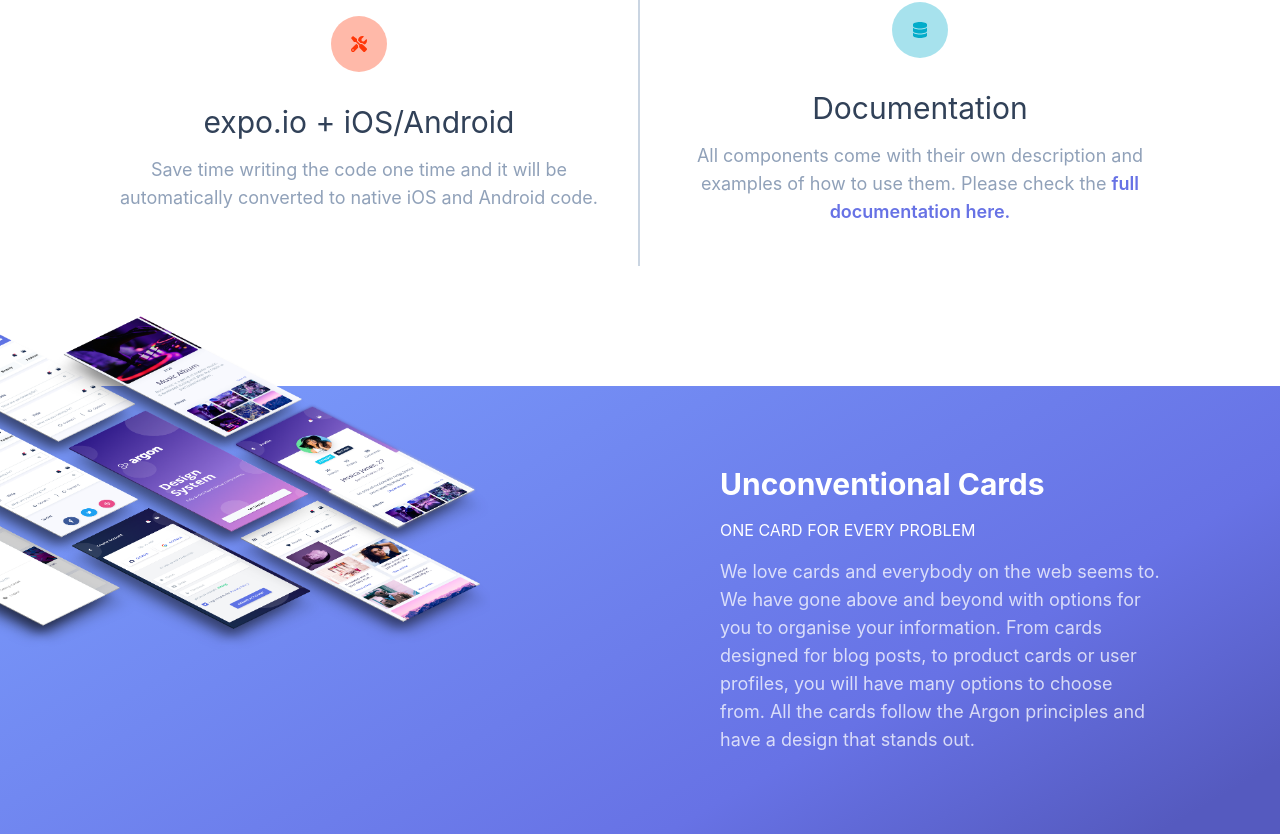
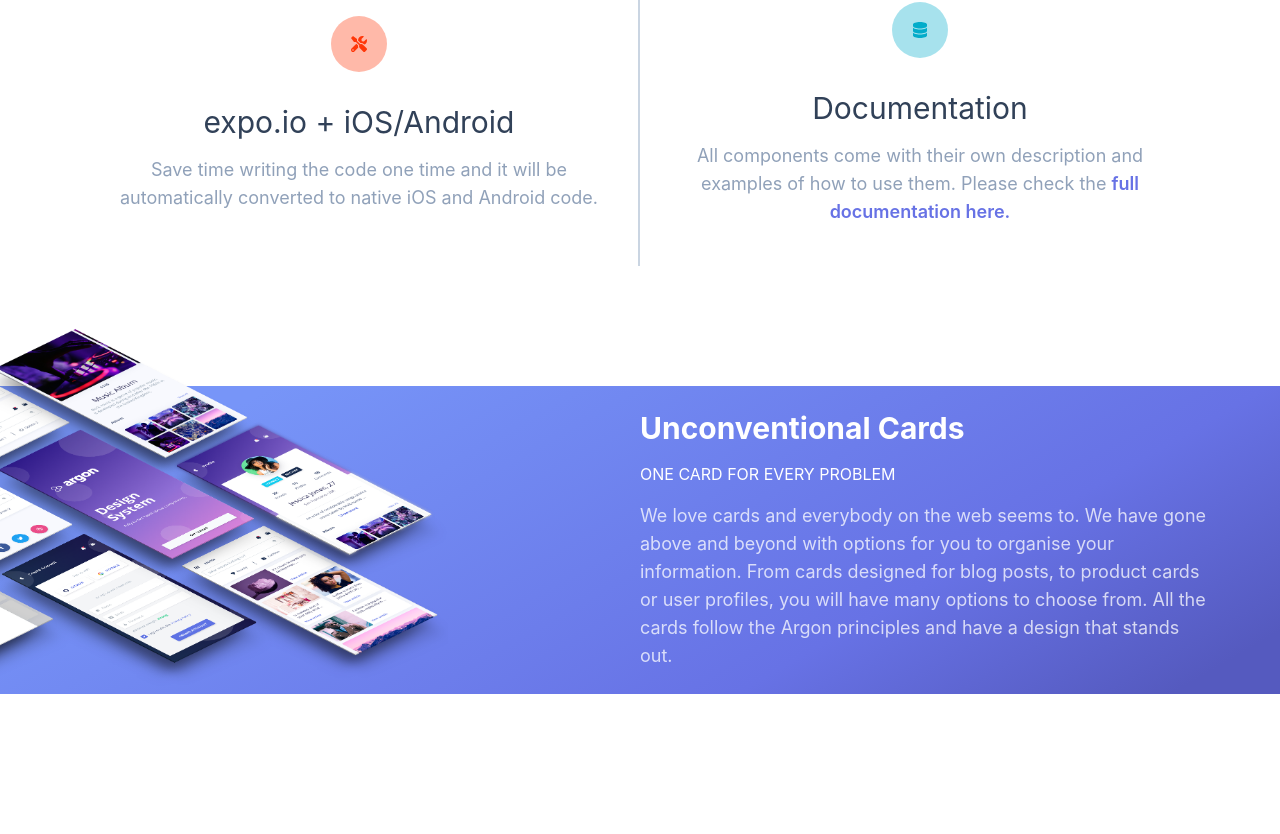
Before and after one commit to superunicorns/argon-landingpage, a React (Create React App) app: page / in a window 1280 px wide. Shown: the part 1494-2328 px from the top of the page. After the commit the page ends 2245 px from the top, so only its background shows below. Built offline with nearby package versions, Linux system fonts and the light colour scheme.

Commit message:
Fix overall x scroll from layout

```diff
--- a/src/components/Header.js
+++ b/src/components/Header.js
@@ -6,7 +6,7 @@ import "../App.css";
 
 const Header = ({ headerRef }) => {
   return (
-    <header ref={headerRef} className="relative w-screen h-screen -mt-[40px]">
+    <header ref={headerRef} className="relative w-full h-screen -mt-[40px]">
     <section className="section h-full w-full py-4 lg:py-6 section-shaped pb-[100px]">
       <div className="shape section-shaped shape-style-1 shape-default">
         <span id="span-opacity-1"></span>
--- a/src/components/Home.js
+++ b/src/components/Home.js
@@ -35,7 +35,7 @@ function Home() {
   }, []);
 
   return (
-   <div className="relative flex flex-col">
+   <div className="relative flex flex-col w-screen">
     <Navbar />
     <Navbackground opacity={opacity} />
     <Header headerRef={headerRef} />
--- a/src/components/UnconventionalCards.js
+++ b/src/components/UnconventionalCards.js
@@ -2,22 +2,20 @@ import "../App.css";
 
 const UnconventionalCards = () => {
   return (
-    <div className="sm:px-4 px-0 lg:px-0 mx-auto">
-      <section className="w-full h-auto py-20 px-4 lg:px-10 background-gradient grid grid-rows-1 grid-cols-1 lg:grid-cols-2">
-        <div className="w-full relative hidden lg:flex">
-          <img src="/assets/cards-background.png" alt="Unconventional Cards" className="absolute hidden lg:flex -top-[150px] -left-[150px]" />
+      <section className="w-full background-gradient py-6 flex items-center justify-center mx-auto">
+        <div className="relative hidden lg:flex lg:flex-1">
+        <img src="/assets/cards-background.png" alt="Unconventional Cards" className="absolute top-0 left-0 translate-y-[-50%] translate-x-[-30%]" />
         </div>
-        <div className="w-full px-6 lg:px-20 text-left text-white">
+        <div className="flex flex-col flex-1 text-left text-white px-6 lg:px-0">
           <h3 className="text-3xl font-bold">Unconventional Cards</h3>
           <p className="text-md my-4 lg:test-lg uppercase">
             One Card for Every Problem
           </p>
-          <p className="text-md lg:text-lg opacity-75">
+          <p className="text-md lg:text-lg opacity-75 lg:w-xl">
             We love cards and everybody on the web seems to. We have gone above and beyond with options for you to organise your information. From cards designed for blog posts, to product cards or user profiles, you will have many options to choose from. All the cards follow the Argon principles and have a design that stands out.
           </p>
         </div>
       </section>
-    </div>
   )
 }
 
--- a/src/index.css
+++ b/src/index.css
@@ -1,10 +1,12 @@
 body {
   margin: 0;
+  padding: 0;
   font-family: -apple-system, BlinkMacSystemFont, 'Segoe UI', 'Roboto', 'Oxygen',
     'Ubuntu', 'Cantarell', 'Fira Sans', 'Droid Sans', 'Helvetica Neue',
     sans-serif;
   -webkit-font-smoothing: antialiased;
   -moz-osx-font-smoothing: grayscale;
+  overflow-x: hidden;
 }
 
 code {
```
